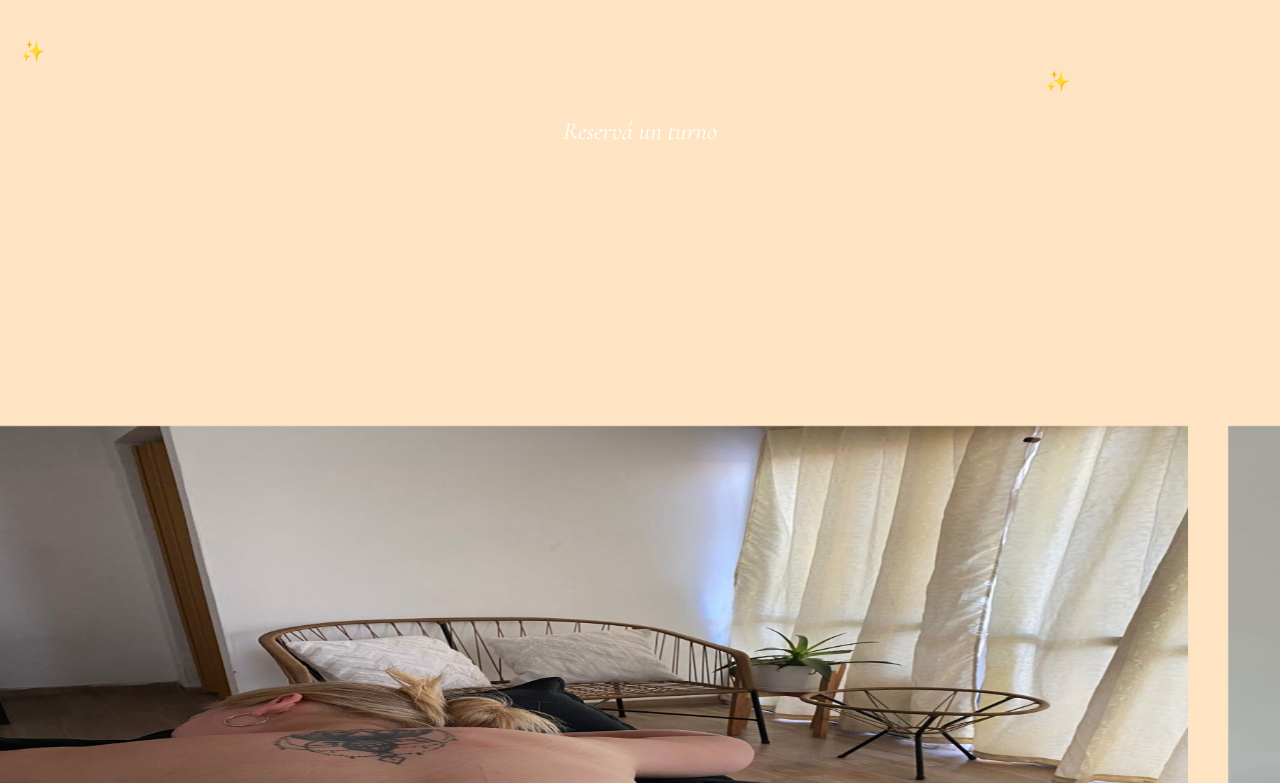
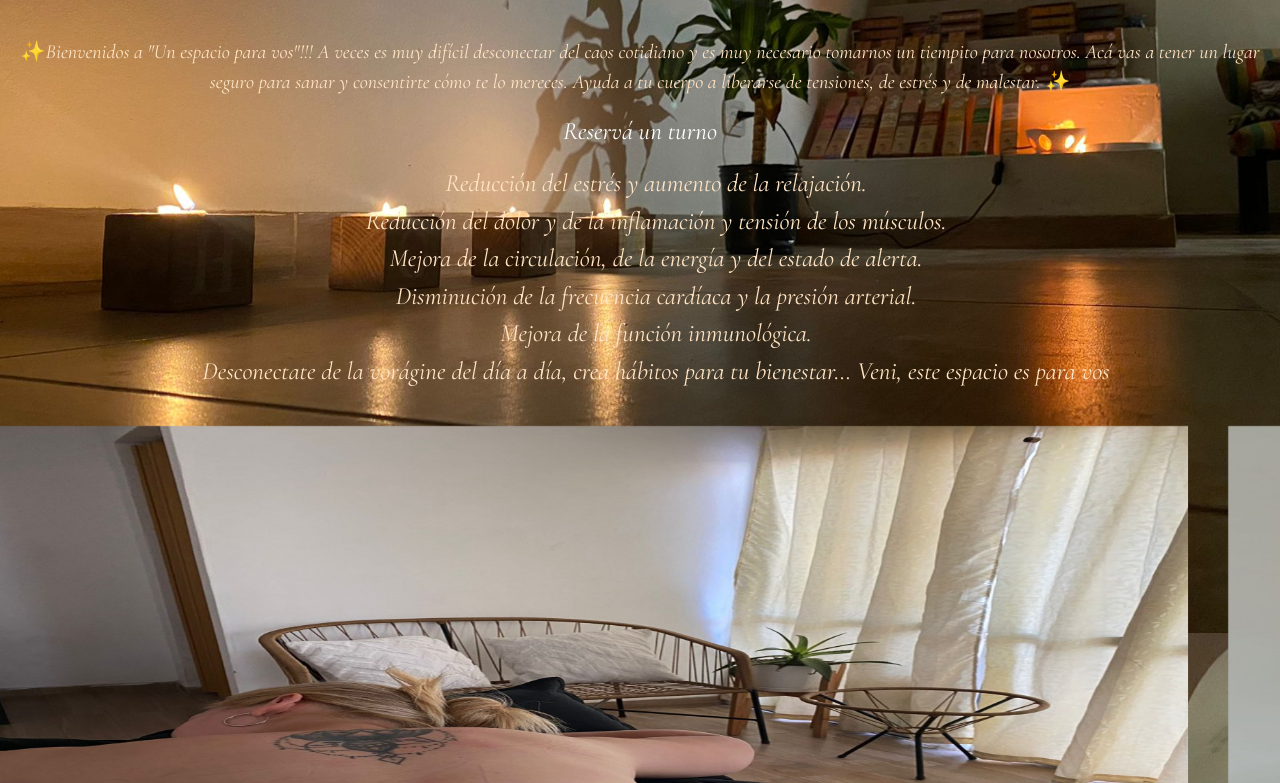
Before and after one commit to LukePereyra/PreEntrega2-PereyraLucasCom54260, a website: page index.html in a window 1280 px wide. Shown: the part 327-1110 px from the top of the page. Drawn offline with nearby package versions, Linux system fonts and the light colour scheme.

Commit message:
prueba de fondo con important

```diff
--- a/scss/styles.scss
+++ b/scss/styles.scss
@@ -2,8 +2,7 @@ body{
     font-family: 'Amatic SC', cursive;
     font-family: 'Cormorant Garamond', serif;
     font-size: 25px;
-    background-color: bisque;
-    background-image: url(../img/fondo2.jpegsas);
+    background-image: url(../img/fondo2.jpeg)!important;
     background-position:center center;
     height: 1800px;
     background-attachment: fixed;
```
Also changed, not shown: css/styles.css, 1 other file.
